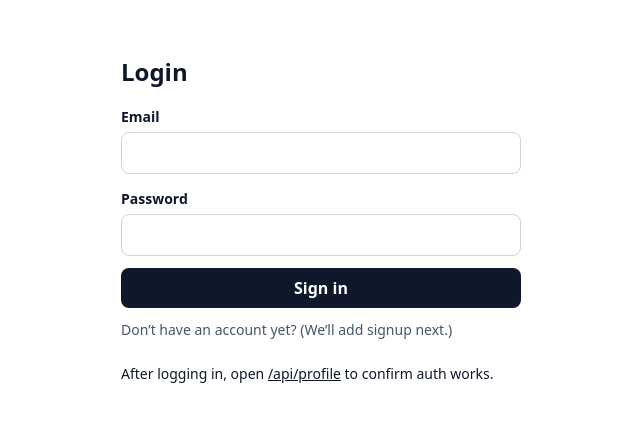
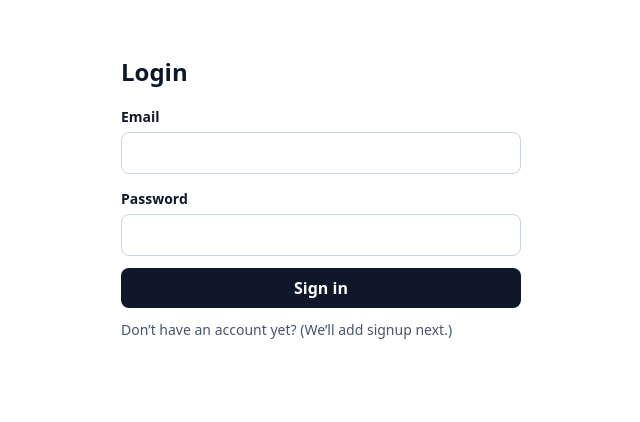
Before and after one commit to gibfesta/gsla-new-sdu, a Next.js app: page /login in a window 1280 px wide. Shown: the top 422 px of the page, without its empty margins (319-959 px from the left). Built offline with nearby package versions, Linux system fonts and the light colour scheme.

Commit message:
Make SuperUser dashboard the landing page

```diff
--- a/app/(auth)/callback/route.ts
+++ b/app/(auth)/callback/route.ts
@@ -5,7 +5,7 @@ import { cookies } from "next/headers";
 export async function GET(request: Request) {
   const url = new URL(request.url);
   const code = url.searchParams.get("code");
-  const next = url.searchParams.get("next") ?? "/profile";
+  const next = url.searchParams.get("next") ?? "/superuser/dashboard";
 
   // If no code, just go where we wanted
   if (!code) {
--- a/app/(auth)/login/page.tsx
+++ b/app/(auth)/login/page.tsx
@@ -34,8 +34,7 @@ export default function LoginPage() {
     // This helps ensure cookies are set and middleware can see them
     router.refresh();
 
-    // Go test /api/profile
-    router.push("/profile");
+    router.replace("/superuser/dashboard");
   }
 
   return (
@@ -81,13 +80,6 @@ export default function LoginPage() {
         </p>
       </form>
 
-      <div className="mt-6 text-sm">
-        After logging in, open{" "}
-        <a className="underline" href="/api/profile">
-          /api/profile
-        </a>{" "}
-        to confirm auth works.
-      </div>
     </div>
   );
 }
--- a/app/page.tsx
+++ b/app/page.tsx
@@ -1,15 +1,5 @@
-import DepartmentOverview from "@/components/shared/DepartmentOverview";
-import Link from "next/link";
+import { redirect } from "next/navigation";
 
 export default function HomePage() {
-  return <>
-    <DepartmentOverview title="Choose Your Department" description="The system is organised into four main departments. Select the area you want to enter."
-      links={[
-        { label: "Facilities Department", href: "/facilities/dashboard", detail: "Bookings, issues, inspections and operations" },
-        { label: "Finance & Accounts Department", href: "/finance/dashboard", detail: "Payroll, exports, approvals and reporting · planned" },
-        { label: "Sports Development Unit Department", href: "/sports-development/dashboard", detail: "Sports, associations, leagues and governance" },
-        { label: "Human Resources Department", href: "/human-resources/dashboard", detail: "Employees, leave and timesheets" },
-      ]} />
-    <p className="mt-10 text-center text-sm text-slate-600"><Link className="font-semibold text-[#0C2F57] underline" href="/superuser/dashboard">Superuser dashboard</Link></p>
-  </>;
+  redirect("/superuser/dashboard");
 }
```
